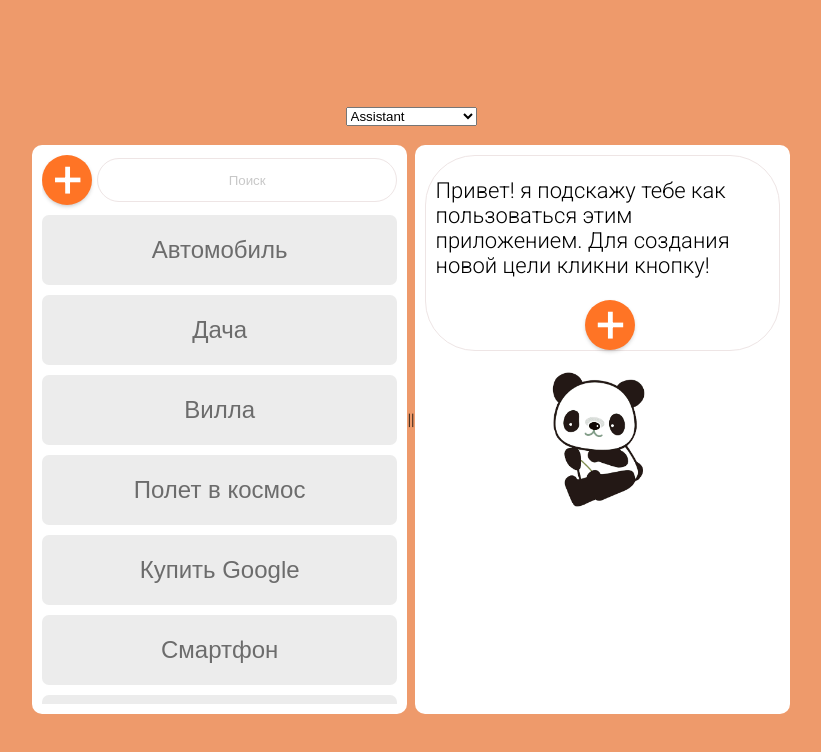
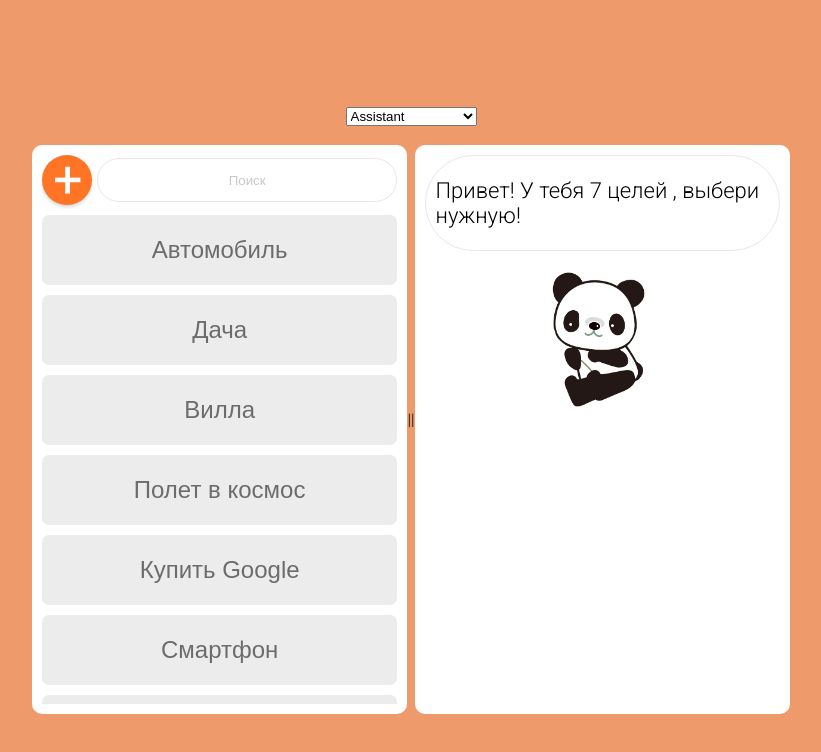
Before and after one commit to Maxim-BC/project_moneybox, a React (Create React App) app: page / in a window 1280 px wide. Shown: the top 752 px of the page, without its empty margins (229-1050 px from the left). Built offline with nearby package versions, Linux system fonts and the light colour scheme.

Commit message:
this.props.targetCount === 0

```diff
--- a/src/components/Assistant.js
+++ b/src/components/Assistant.js
@@ -4,13 +4,13 @@ import Panda from "./image/Panda.png";
 import "./TargetList";
 export default class Assistant extends Component {
   num() {
-    if (this.props.targetCount > 0) {
+    if (this.props.targetCount === 0) {
       return (
         <div>
           <div className="oblako">
             <p className="oblako-text">
               Привет! я подскажу тебе как пользоваться этим приложением. Для
-              создания новой цели кликни кнопку!
+              создания новой цели кликни кнопку!!!
             </p>
 
             <div
```
